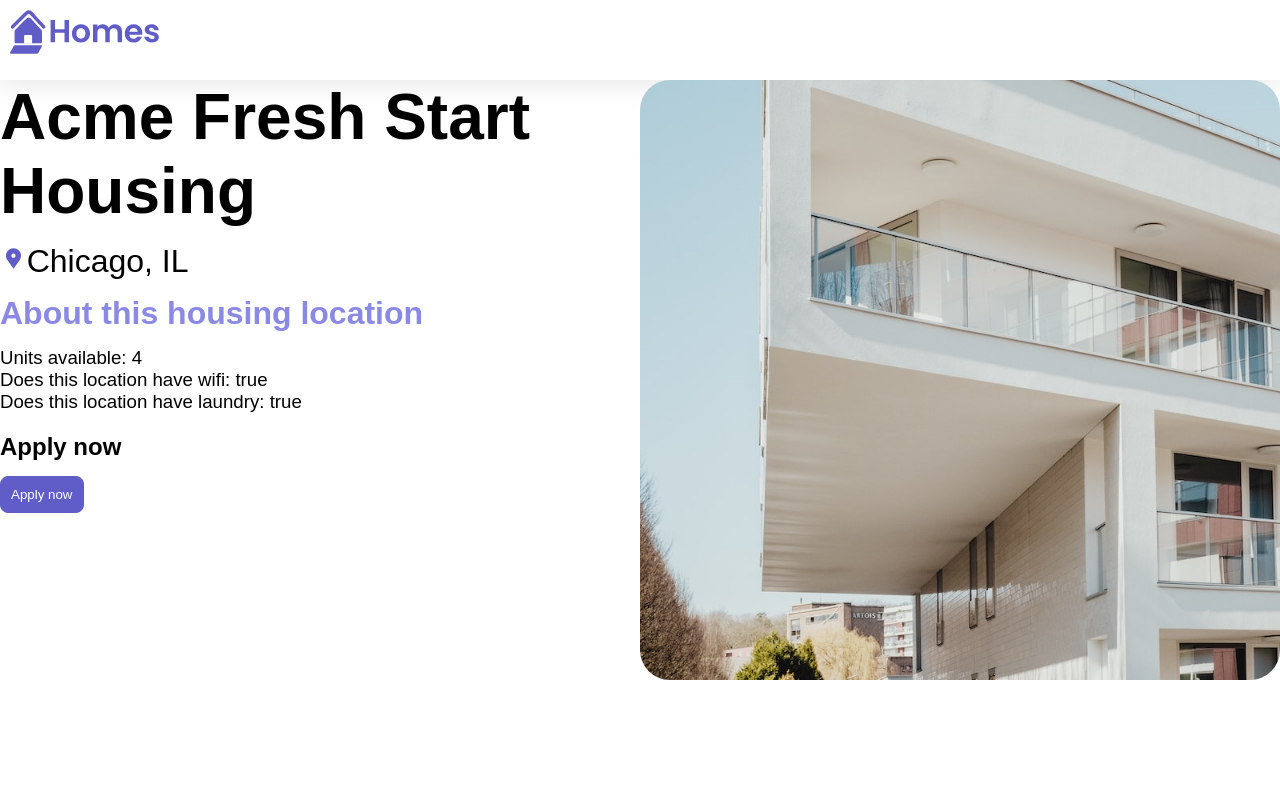
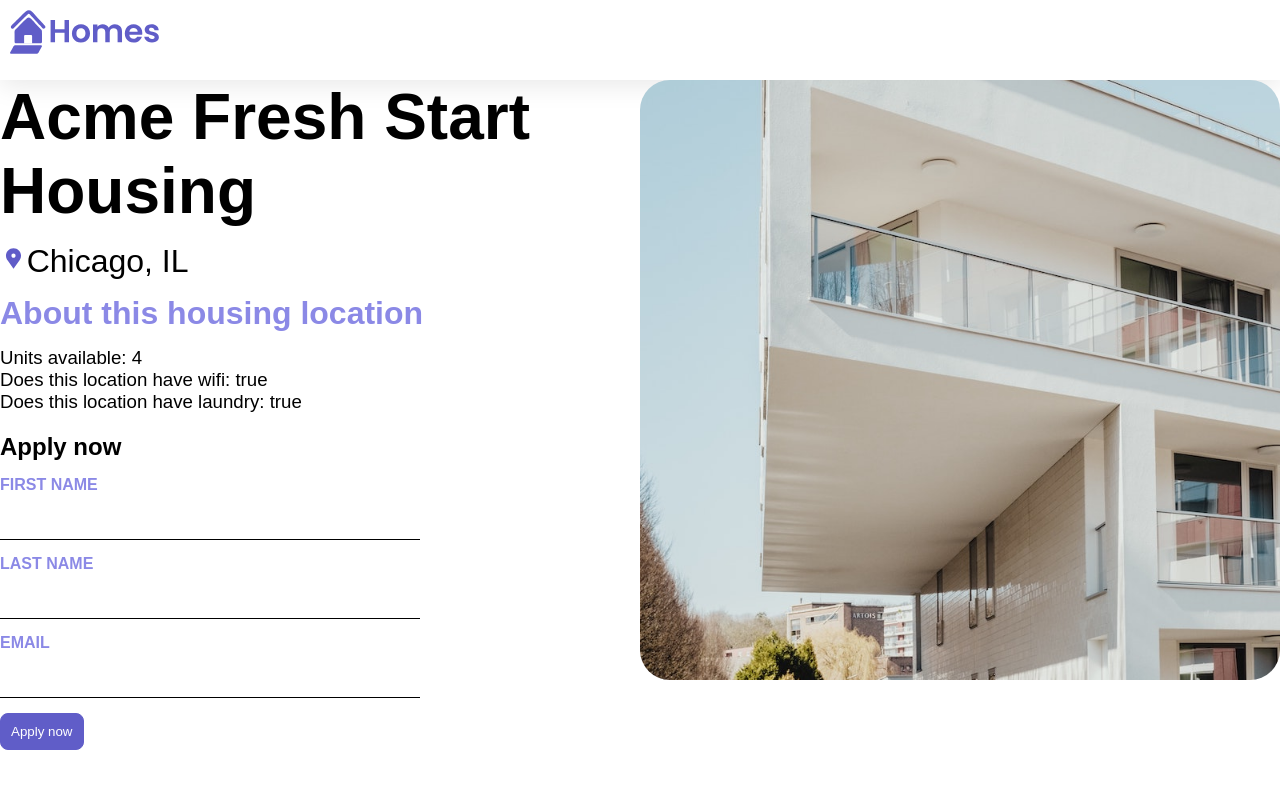
Before and after one commit to jerryrondon/homes-app, an Angular app: page /details/0 in a window 1280 px wide. Shown: the top 788 px of the page. Built offline with nearby package versions, Linux system fonts and the light colour scheme.

Commit message:
AGREGA EL FORMULARIO DE CONTACTO EN DetailsComponent
Agrega el formulario de contacto en el componente de Details y
agrega la funcion en el servicio para manejar el envio de los datos
del formulario.

```diff
--- a/src/app/details/details.component.ts
+++ b/src/app/details/details.component.ts
@@ -3,12 +3,12 @@
 import { ActivatedRoute } from '@angular/router';
 import { HousingService } from '../housing.service';
 import { HousingLocation } from '../housing-location';
-
+import { FormControl, FormGroup, ReactiveFormsModule } from '@angular/forms';
 
 @Component({
   selector: 'app-details',
   standalone: true,
-  imports: [CommonModule],
+  imports: [CommonModule, ReactiveFormsModule],
   template: `
     <article>
       <img class="listing-photo" [src]="housingLocation?.photo">
@@ -26,7 +26,17 @@
       </section>
       <section class="listing-apply">
         <h2 class="section-heading">Apply now</h2>
-        <button class="primary" type="button">Apply now</button>
+        <form [formGroup]="applyForm" (submit)="submitApplication()">
+          <label for="first-name">First Name</label>
+          <input id="first-name" type="text" formControlName="firstName">
+
+          <label for="last-name">Last Name</label>
+          <input id="last-name" type="text" formControlName="lastName">
+
+          <label for="email">email</label>
+          <input id="email" type="text" formControlName="email">
+          <button type="submit" class="primary">Apply now</button>
+        </form>
       </section>
     </article>
   `,
@@ -36,11 +46,23 @@
   route: ActivatedRoute = inject(ActivatedRoute);
   housingService: HousingService = inject(HousingService);
   housingLocation: HousingLocation | undefined;
-
+  applyForm = new FormGroup({
+    firstName: new FormControl(''),
+    lastName: new FormControl(''),
+    email: new FormControl(''),
+  });
 
   constructor() {
     const housingLocationId = Number(this.route.snapshot.params['id']);
     this.housingLocation = this.housingService.getHousingLocationById(housingLocationId);
   }
 
+  submitApplication() {
+    this.housingService.submitApplication(
+      this.applyForm.value.firstName ?? '',
+      this.applyForm.value.lastName ?? '',
+      this.applyForm.value.email ?? ''
+    );
+  }
+
 }
--- a/src/app/housing.service.ts
+++ b/src/app/housing.service.ts
@@ -117,4 +117,8 @@
   getHousingLocationById(id: Number) : HousingLocation | undefined {
     return this.housingLocationList.find(housingLocation => housingLocation.id === id);
   }
+
+  submitApplication(firstName: string, lastName: string, email: string) {
+    console.log(firstName, lastName, email);
+  }
 }
--- a/src/styles.css
+++ b/src/styles.css
@@ -21,4 +21,5 @@
   background: var(--primary-color);
   color: white;
   border-radius: 8px;
+  cursor: pointer;
 }
```
